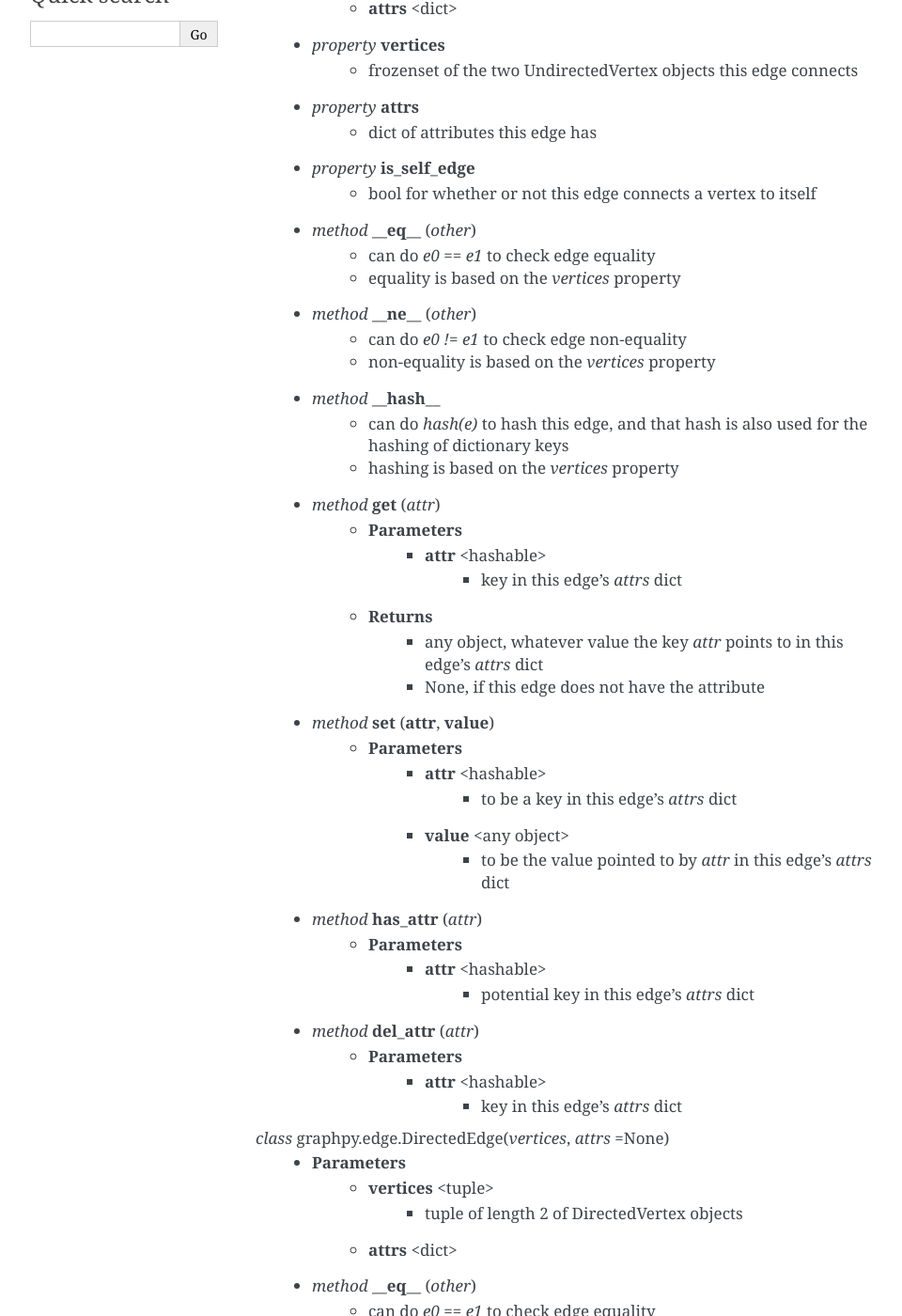
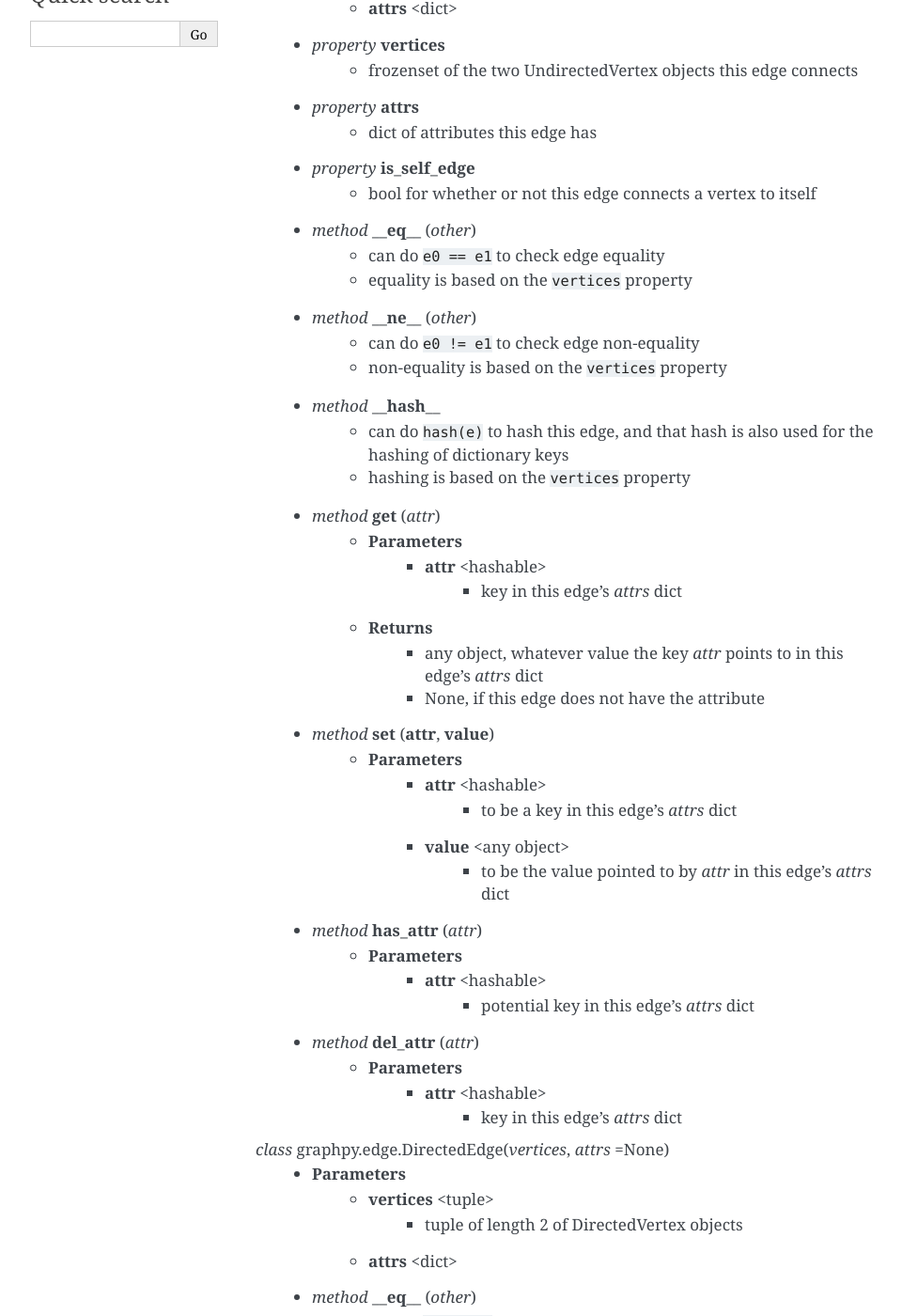
Before and after one commit to tscizzle/graphpy, a Sphinx documentation site: the page built from docs/library.rst, in a window 1280 px wide and 1400 px high, scrolled down 289 px. Shown: the whole window at 94% size, without its empty margins (148-1108 px from the left). Built offline with Sphinx 7.4.7, drawn with Linux system fonts in a browser that asks for light colours; some of the changed text lies outside the part shown.

Commit message:
fixed some docs typos

```diff
--- a/docs/library.rst
+++ b/docs/library.rst
@@ -16,14 +16,14 @@ graphpy.edge
     - *property* **is_self_edge**
         - bool for whether or not this edge connects a vertex to itself
     - *method* **__eq__** (*other*)
-        - can do `e0 == e1` to check edge equality
-        - equality is based on the `vertices` property
+        - can do ``e0 == e1`` to check edge equality
+        - equality is based on the ``vertices`` property
     - *method* **__ne__** (*other*)
-        - can do `e0 != e1` to check edge non-equality
-        - non-equality is based on the `vertices` property
+        - can do ``e0 != e1`` to check edge non-equality
+        - non-equality is based on the ``vertices`` property
     - *method* **__hash__**
-        - can do `hash(e)` to hash this edge, and that hash is also used for the hashing of dictionary keys
-        - hashing is based on the `vertices` property
+        - can do ``hash(e)`` to hash this edge, and that hash is also used for the hashing of dictionary keys
+        - hashing is based on the ``vertices`` property
     - *method* **get** (*attr*)
         - **Parameters**
             - **attr** <hashable>
@@ -52,14 +52,14 @@ graphpy.edge
             - tuple of length 2 of DirectedVertex objects
         - **attrs** <dict>
     - *method* **__eq__** (*other*)
-        - can do `e0 == e1` to check edge equality
-        - equality is based on the `v_from` and `v_to` properties
+        - can do ``e0 == e1`` to check edge equality
+        - equality is based on the ``v_from`` and ``v_to`` properties
     - *method* **__ne__** (*other*)
-        - can do `e0 != e1` to check edge non-equality
-        - non-equality is based on the `v_from` and `v_to` properties
+        - can do ``e0 != e1`` to check edge non-equality
+        - non-equality is based on the ``v_from`` and ``v_to`` properties
     - *method* **__hash__**
-        - can do `hash(e)` to hash this edge, and that hash is also used for the hashing of dictionary keys
-        - hashing is based on the `v_from` and `v_to` properties
+        - can do ``hash(e)`` to hash this edge, and that hash is also used for the hashing of dictionary keys
+        - hashing is based on the ``v_from`` and ``v_to`` properties
     - *property* **v_from**
         - DirectedVertex object from which this edge points (the tail)
     - *property* **v_to**
```
